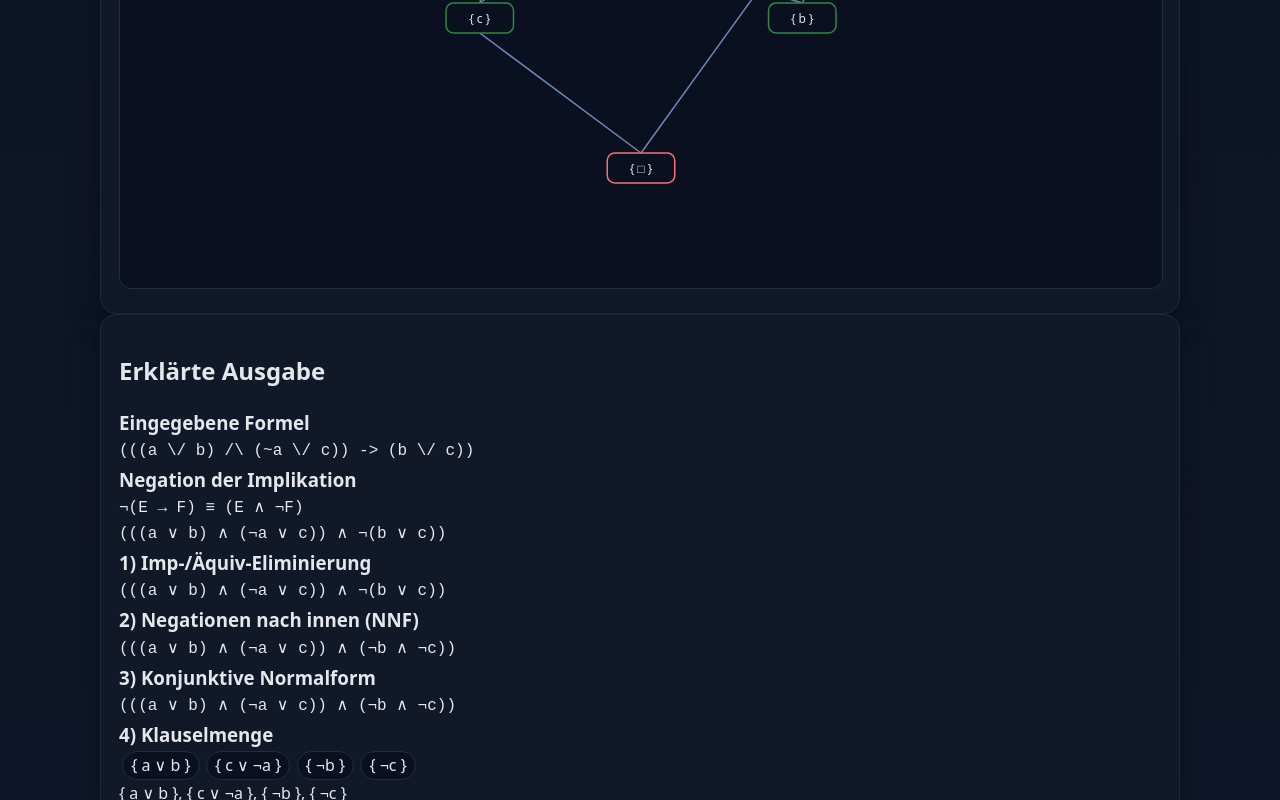
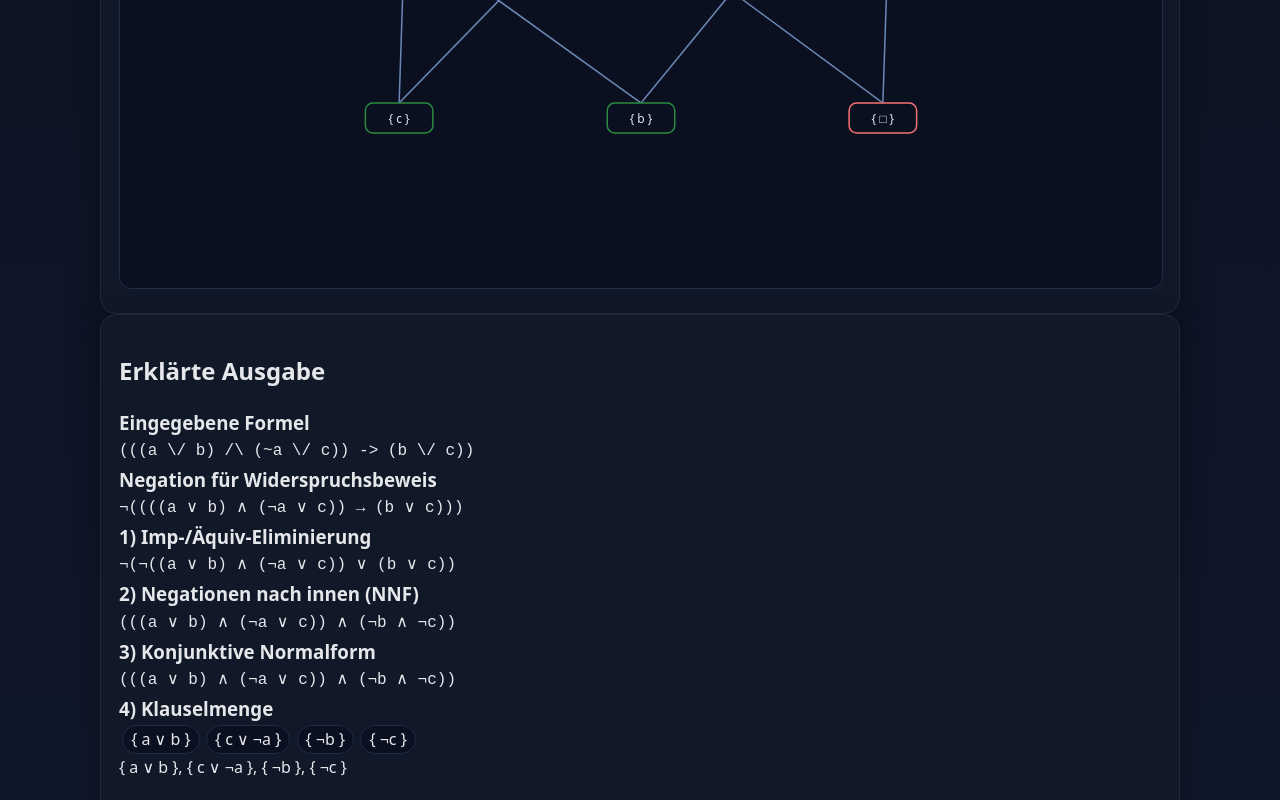
Before and after one commit to Datenflix007/DiskreterMatheKnecht, a plain HTML site: page index.html in a window 1280 px wide. Shown: the part 662-1462 px from the top of the page. Drawn offline with Linux system fonts and the light colour scheme.

Commit message:
Refactor resolution algorithm for improved efficiency and clarity

```diff
--- a/index.html
+++ b/index.html
@@ -410,7 +410,6 @@
         }
 
         function resolveClauses(clauses) {
-            // Initiale Knoten für die Eingabeklauseln
             let nodes = clauses.map((C, i) => ({
                 id: 'C' + i,
                 label: prettyClause(C),
@@ -419,8 +418,9 @@
             }));
             let edges = [];
             let idCounter = clauses.length;
-            let derived = new Map(nodes.map(n => [n.label, n.id]));
-            let queue = [...nodes];
+            let derived = new Map(nodes.map(n => [JSON.stringify([...n.clause].sort()), n.id]));
+            let allClauses = clauses.map(C => new Set(C));
+            let known = new Set(allClauses.map(c => JSON.stringify([...c].sort())));
             let foundEmpty = null;
 
             // Hilfsfunktion: Resolution zweier Klauseln
@@ -429,7 +429,6 @@
                 for (const l1 of C1) {
                     const l2 = l1.startsWith('~') ? l1.slice(1) : '~' + l1;
                     if (C2.has(l2)) {
-                        // Vereinigung ohne l1 und l2
                         const newSet = new Set([...C1, ...C2]);
                         newSet.delete(l1);
                         newSet.delete(l2);
@@ -439,18 +438,20 @@
                 return resolvents;
             }
 
-            // Hauptloop: Resolution anwenden
-            let pairsChecked = new Set();
-            while (queue.length > 0 && !foundEmpty) {
-                const current = queue.shift();
-                for (const other of nodes) {
-                    // Paar eindeutig machen
-                    const key = [current.id, other.id].sort().join('-');
-                    if (current.id === other.id || pairsChecked.has(key)) continue;
-                    pairsChecked.add(key);
+            // Dynamische Paarbildung
+            let queue = [];
+            for (let i = 0; i < allClauses.length; i++) {
+                for (let j = i + 1; j < allClauses.length; j++) {
+                    queue.push([i, j]);
+                }
+            }
 
-                    const newClauses = resolve(current.clause, other.clause);
-                    for (const nc of newClauses) {
+            while (queue.length && !foundEmpty) {
+                const [i, j] = queue.shift();
+                const C1 = allClauses[i],
+                    C2 = allClauses[j];
+                const resolvents = resolve(C1, C2);
+                for (const nc of resolvents) {
                     // Tautologien überspringen
                     let taut = false;
                     for (const lit of nc) {
@@ -460,35 +461,35 @@
                         }
                     }
                     if (taut) continue;
-
-                        const label = prettyClause(nc);
-                        if (derived.has(label)) continue; // Schon vorhanden
-
+                    const key = JSON.stringify([...nc].sort());
+                    if (known.has(key)) continue;
+                    known.add(key);
+                    allClauses.push(nc);
                     const nid = 'C' + idCounter++;
+                    derived.set(key, nid);
                     const node = {
                         id: nid,
-                            label,
+                        label: prettyClause(nc),
                         base: false,
                         clause: nc
                     };
                     nodes.push(node);
-                        queue.push(node);
-                        derived.set(label, nid);
                     edges.push({
-                            from: current.id,
+                        from: derived.get(JSON.stringify([...C1].sort())),
                         to: nid
                     });
                     edges.push({
-                            from: other.id,
+                        from: derived.get(JSON.stringify([...C2].sort())),
                         to: nid
                     });
-
+                    // Neue Paare mit allen bisherigen Klauseln bilden
+                    for (let k = 0; k < allClauses.length - 1; k++) {
+                        queue.push([k, allClauses.length - 1]);
+                    }
                     if (nc.size === 0) {
                         foundEmpty = nid;
                         break;
                     }
-                    }
-                    if (foundEmpty) break;
                 }
             }
 
@@ -656,18 +657,12 @@
                 explainStep(out, 'Eingegebene Formel', `<code>${input}</code>`);
                 let ast = parse(tokens);
 
-                // Prüfe, ob die Eingabe eine Implikation ist
-                if (ast.k === 'imp') {
+                // Automatisch Negation für Widerspruchsbeweis
                 ast = {
-                        k: 'and',
-                        a: ast.a,
-                        b: {
                     k: 'not',
-                            x: ast.b
-                        }
+                    x: ast
                 };
-                    explainStep(out, 'Negation der Implikation', `<code>¬(E → F) ≡ (E ∧ ¬F)</code><br><code>${pretty(ast)}</code>`);
-                }
+                explainStep(out, 'Negation für Widerspruchsbeweis', `<code>¬(${pretty(ast.x)})</code>`);
 
                 const noImp = elimImps(ast);
                 explainStep(out, '1) Imp-/Äquiv-Eliminierung', `<code>${pretty(noImp)}</code>`);
```
Lines whose indentation alone changed are shown as unchanged.
